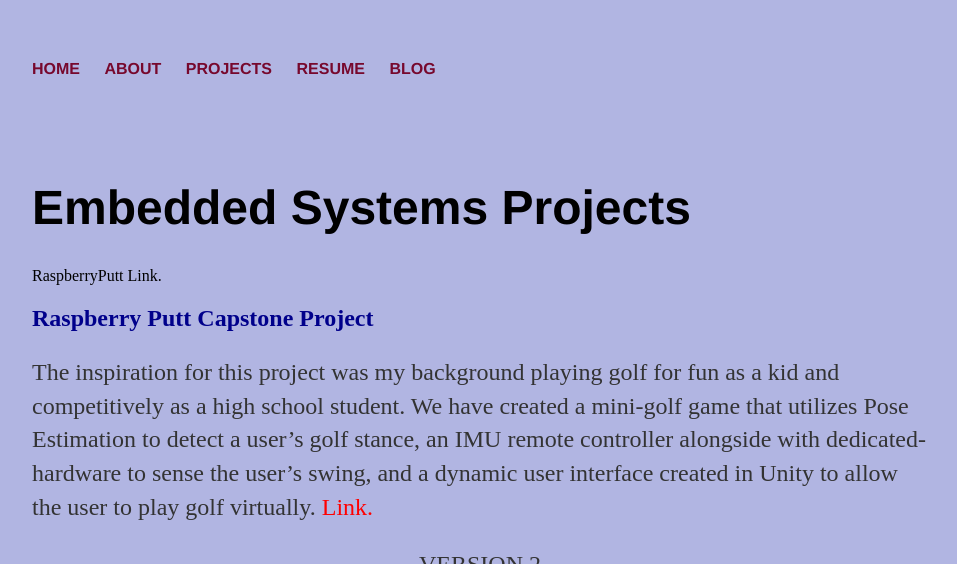
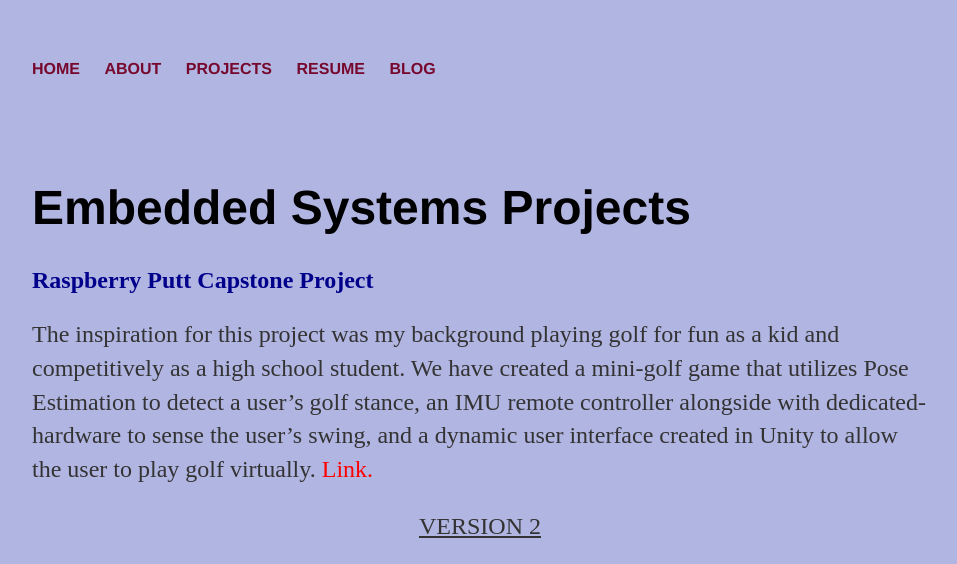
Before and after one commit to jonathanrgoh/jonathanrgoh.github.io, a Jekyll site: the page built from projects/Embedded_Projects/index.html, in a window 1280 px wide and 900 px high, cut to the strip 0-564 px from the top of the window. Shown: the whole strip, without its empty margins (160-1117 px from the left). Built offline with Jekyll 4.4.1, drawn with Linux system fonts in a browser that asks for light colours.

Commit message:
Update index.html

```diff
--- a/projects/Embedded_Projects/index.html
+++ b/projects/Embedded_Projects/index.html
@@ -21,7 +21,7 @@ title: My Embedded Systems Projects
 	<br><br><br>
 		<h1>Embedded Systems Projects</h1>
 
-	<a id="RaspPutt">RaspberryPutt Link.</a>
+	<a id="RaspPutt"></a>
 	<h2 style="color:darkblue;">Raspberry Putt Capstone Project</h2>
 		<p>The inspiration for this project was my background playing golf for fun as a kid and competitively as a high school student. We have created a mini-golf game that utilizes Pose Estimation to detect a user’s golf stance, an IMU remote controller alongside with dedicated-hardware to sense the user’s swing, and a dynamic user interface created in Unity to allow the user to play golf virtually.<a href="https://github.com/180D-FW-2020/Team5/blob/IMU-Dev/main/mainMulti.py" style="color:red;"> Link.</a></p>
 	<center>
```
